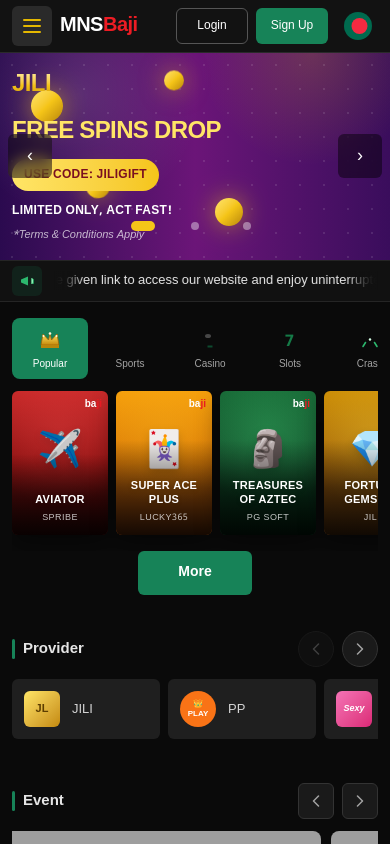
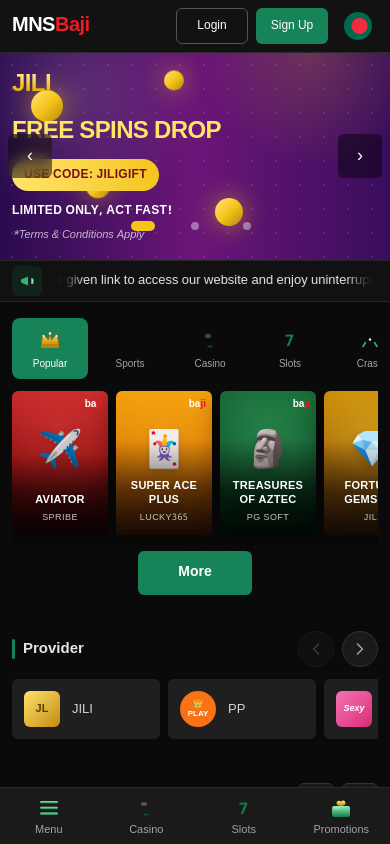
Before and after one commit to Amit7366/mns-client, a Next.js app: page /en in a window 390 px wide. Built offline with nearby package versions, Linux system fonts and the light colour scheme; grey boxes are pictures that could not be loaded.

Commit message:
bottom nav

```diff
--- a/components/AppShell.tsx
+++ b/components/AppShell.tsx
@@ -1,9 +1,11 @@
 "use client";
 
-import { useCallback, useState } from "react";
+import { useCallback, useEffect, useState } from "react";
+import { usePathname } from "next/navigation";
 import TopNavbar from "./TopNavbar";
 import SideNavigation from "./SideNavigation";
 import SiteFooter from "./SiteFooter";
+import MobileBottomNav from "./MobileBottomNav";
 import CurrencyLanguageModal from "./CurrencyLanguageModal";
 
 import { useLocale } from "./LocaleProvider";
@@ -28,6 +30,12 @@
     setExpandedId((current) => (current === id ? null : id));
   }, []);
 
+  const pathname = usePathname();
+
+  useEffect(() => {
+    setSidebarExpanded(false);
+  }, [pathname]);
+
   return (
     <div className="flex h-full min-h-0 flex-1 flex-col overflow-hidden bg-[#0a0a0a]">
       <TopNavbar onMenuClick={toggleSidebar} menuOpen={sidebarExpanded} />
@@ -50,11 +58,13 @@
           onExpand={openSidebar}
         />
 
-        <main className="min-w-0 flex-1 overflow-x-hidden overflow-y-auto overscroll-y-contain [-webkit-overflow-scrolling:touch]">
+        <main className="min-w-0 flex-1 overflow-x-hidden overflow-y-auto overscroll-y-contain pb-[calc(3.5rem+env(safe-area-inset-bottom))] [-webkit-overflow-scrolling:touch] lg:pb-0">
           {children}
           <SiteFooter />
         </main>
       </div>
+
+      <MobileBottomNav onMenuClick={toggleSidebar} menuOpen={sidebarExpanded} />
       <CurrencyLanguageModal />
     </div>
   );
--- /dev/null
+++ b/components/MobileBottomNav.tsx
@@ -0,0 +1,142 @@
+"use client";
+
+import Link from "next/link";
+import { usePathname } from "next/navigation";
+import { lobbyCategoryHref } from "@/lib/vendor-routes";
+import { CasinoSpadeIcon, Slots777Icon } from "./SidebarIcons";
+import { useLocale } from "./LocaleProvider";
+
+function BottomMenuIcon() {
+  return (
+    <svg width="28" height="28" viewBox="0 0 28 28" fill="none" aria-hidden>
+      <defs>
+        <linearGradient id="bnMenuG" x1="0" y1="0" x2="0" y2="1">
+          <stop offset="0%" stopColor="#8ef0b4" />
+          <stop offset="100%" stopColor="#157a47" />
+        </linearGradient>
+      </defs>
+      <rect x="5" y="7" width="18" height="2.5" rx="1.25" fill="url(#bnMenuG)" />
+      <rect x="5" y="12.75" width="18" height="2.5" rx="1.25" fill="url(#bnMenuG)" />
+      <rect x="5" y="18.5" width="18" height="2.5" rx="1.25" fill="url(#bnMenuG)" />
+    </svg>
+  );
+}
+
+function BottomGiftIcon() {
+  return (
+    <svg width="28" height="28" viewBox="0 0 28 28" fill="none" aria-hidden>
+      <defs>
+        <linearGradient id="bnGiftG" x1="0" y1="0" x2="0" y2="1">
+          <stop offset="0%" stopColor="#8ef0b4" />
+          <stop offset="100%" stopColor="#157a47" />
+        </linearGradient>
+        <linearGradient id="bnGiftGold" x1="0" y1="0" x2="0" y2="1">
+          <stop offset="0%" stopColor="#ffe566" />
+          <stop offset="100%" stopColor="#c48a0a" />
+        </linearGradient>
+      </defs>
+      <rect x="5" y="12" width="18" height="11" rx="2" fill="url(#bnGiftG)" />
+      <path d="M14 12v11" stroke="url(#bnGiftGold)" strokeWidth="2" />
+      <path d="M5 15.5h18" stroke="url(#bnGiftGold)" strokeWidth="2" />
+      <path
+        d="M14 12c-2.5 0-4.5-1.2-4.5-3s2-3.2 4.5-1.5c2.3-1.7 4.5-.8 4.5 1.5s-2 3-4.5 3z"
+        fill="url(#bnGiftGold)"
+      />
+      <ellipse cx="10" cy="14" rx="3" ry="2" fill="#fff" opacity="0.2" />
+    </svg>
+  );
+}
+
+type MobileBottomNavProps = {
+  onMenuClick: () => void;
+  menuOpen?: boolean;
+};
+
+type NavItemProps = {
+  active: boolean;
+  label: string;
+  icon: React.ReactNode;
+  onClick?: () => void;
+  href?: string;
+  ariaExpanded?: boolean;
+};
+
+function NavItem({ active, label, icon, onClick, href, ariaExpanded }: NavItemProps) {
+  const className = `focus-ring flex min-h-[56px] flex-1 flex-col items-center justify-center gap-0.5 px-1 py-1.5 transition-colors ${
+    active ? "text-white" : "text-[#a3a3a3] hover:text-[#d4d4d4]"
+  }`;
+
+  const content = (
+    <>
+      <span className="flex h-7 w-7 items-center justify-center">{icon}</span>
+      <span className="max-w-full truncate text-[11px] font-medium leading-tight">{label}</span>
+    </>
+  );
+
+  if (href) {
+    return (
+      <Link href={href} className={className} aria-current={active ? "page" : undefined}>
+        {content}
+      </Link>
+    );
+  }
+
+  return (
+    <button
+      type="button"
+      onClick={onClick}
+      className={className}
+      aria-expanded={ariaExpanded}
+      aria-label={label}
+    >
+      {content}
+    </button>
+  );
+}
+
+export default function MobileBottomNav({ onMenuClick, menuOpen }: MobileBottomNavProps) {
+  const { preferences, t } = useLocale();
+  const pathname = usePathname();
+  const locale = preferences.locale;
+  const base = `/${locale}`;
+
+  const isCasino = pathname === `${base}/casino` || pathname.startsWith(`${base}/casino?`);
+  const isSlot = pathname === `${base}/slot` || pathname.startsWith(`${base}/slot?`);
+  const isPromotion =
+    pathname === `${base}/promotion` || pathname.startsWith(`${base}/promotion?`);
+
+  return (
+    <nav
+      className="fixed bottom-0 left-0 right-0 z-40 border-t border-[#2a2a2a] bg-[#1a1a1a] pb-[env(safe-area-inset-bottom)] lg:hidden"
+      aria-label={t.ui.bottomNavigation}
+    >
+      <div className="mx-auto flex w-full max-w-lg items-stretch">
+        <NavItem
+          active={!!menuOpen}
+          label={t.ui.menu}
+          icon={<BottomMenuIcon />}
+          onClick={onMenuClick}
+          ariaExpanded={menuOpen}
+        />
+        <NavItem
+          active={isCasino}
+          label={t.casino}
+          icon={<CasinoSpadeIcon />}
+          href={lobbyCategoryHref(locale, "casino")}
+        />
+        <NavItem
+          active={isSlot}
+          label={t.slots}
+          icon={<Slots777Icon />}
+          href={lobbyCategoryHref(locale, "slot")}
+        />
+        <NavItem
+          active={isPromotion}
+          label={t.promotions}
+          icon={<BottomGiftIcon />}
+          href={`${base}/promotion`}
+        />
+      </div>
+    </nav>
+  );
+}
--- a/components/TopNavbar.tsx
+++ b/components/TopNavbar.tsx
@@ -110,7 +110,7 @@
             aria-label={t.ui.openMenu}
             aria-expanded={menuOpen}
             onClick={onMenuClick}
-            className={`focus-ring flex h-10 w-10 shrink-0 items-center justify-center rounded-md transition-colors ${
+            className={`focus-ring hidden h-10 w-10 shrink-0 items-center justify-center rounded-md transition-colors lg:flex ${
               menuOpen ? "bg-[#333333]" : "bg-[#2a2a2a] hover:bg-[#333333]"
             }`}
           >
--- a/lib/i18n/messages.ts
+++ b/lib/i18n/messages.ts
@@ -37,6 +37,8 @@
     previousProviders: string;
     nextProviders: string;
     backHome: string;
+    menu: string;
+    bottomNavigation: string;
   };
   sidebar: Record<string, string>;
   sub: Record<string, string>;
@@ -117,6 +119,8 @@
     previousProviders: "Previous providers",
     nextProviders: "Next providers",
     backHome: "Back to home",
+    menu: "Menu",
+    bottomNavigation: "Main navigation",
   },
   sidebar: {
     exclusive: "Exclusive Games",
@@ -365,6 +369,8 @@
     previousProviders: "আগের প্রোভাইডার",
     nextProviders: "পরের প্রোভাইডার",
     backHome: "হোমে ফিরুন",
+    menu: "মেনু",
+    bottomNavigation: "প্রধান নেভিগেশন",
   },
   sidebar: {
     exclusive: "এক্সক্লুসিভ গেমস",
@@ -613,6 +619,8 @@
     previousProviders: "पिछले प्रोवाइडर",
     nextProviders: "अगले प्रोवाइडर",
     backHome: "होम पर लौटें",
+    menu: "मेनू",
+    bottomNavigation: "मुख्य नेविगेशन",
   },
   sidebar: {
     exclusive: "एक्सक्लूसिव गेम्स",
```
